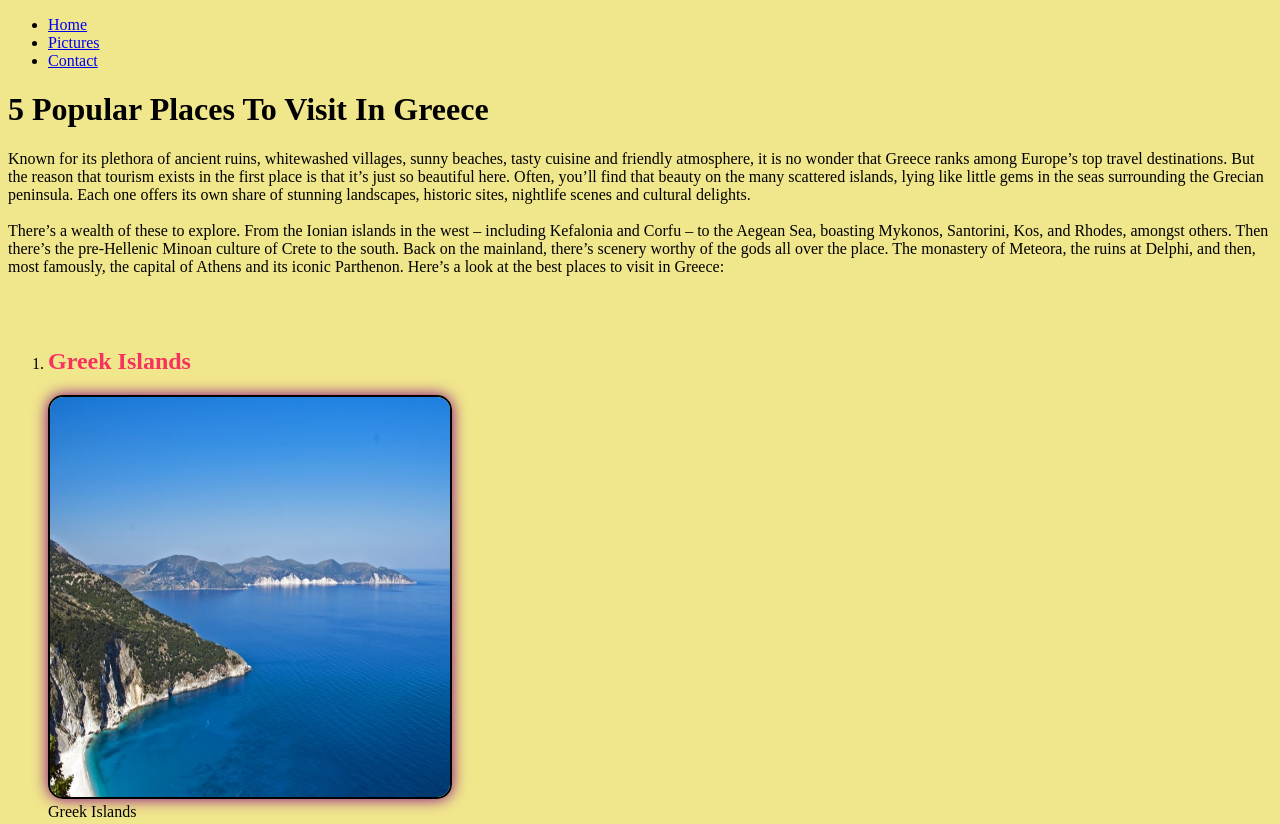
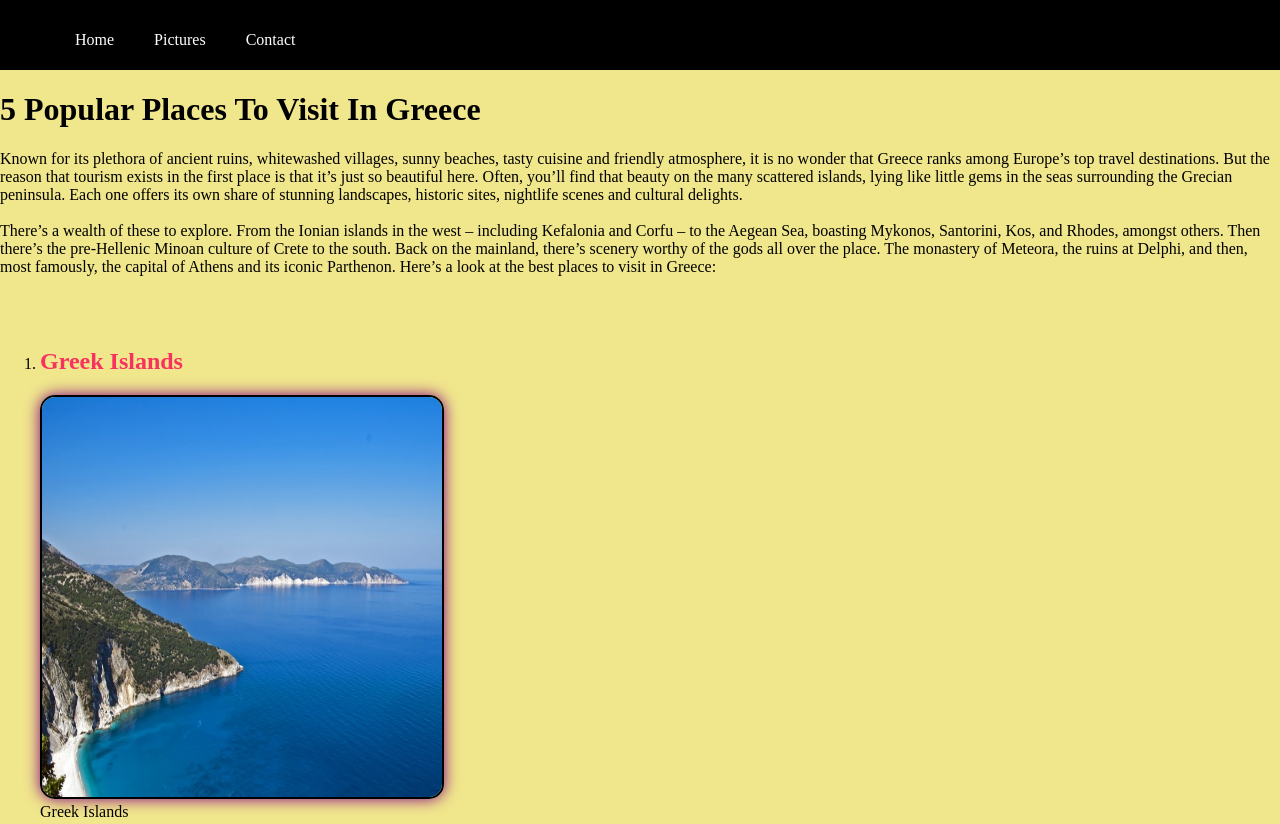
Before and after one commit to Kabu1/HappyTrails, a plain HTML site: page index.html in a window 1280 px wide. Shown: the top 824 px of the page. Drawn offline with Linux system fonts and the light colour scheme.

Commit message:
Update styling of the page

```diff
--- a/css/styles.css
+++ b/css/styles.css
@@ -1,5 +1,7 @@
 body{
     background: khaki;
+    padding: 0px;
+    margin: 0px;
 }
 
 .popular h2{
@@ -20,3 +22,28 @@ img {
     border: 2px solid black;
     box-shadow: purple 0 0 15px;
 }
+
+/*navbar styling*/
+nav{
+    background-color: black;
+    color: white;
+    display:flex;
+    justify-content: space-between;
+    padding: 15px;
+    position: sticky;
+    z-index:10px;
+    height: 40px;
+}
+nav ul{
+    display: inline-flex;
+    list-style: none;
+    text-align: left;
+}
+nav li a{
+    color: white;
+    padding: 20px;
+    text-decoration: none;
+}
+header{
+    text-align: ;
+}
```
